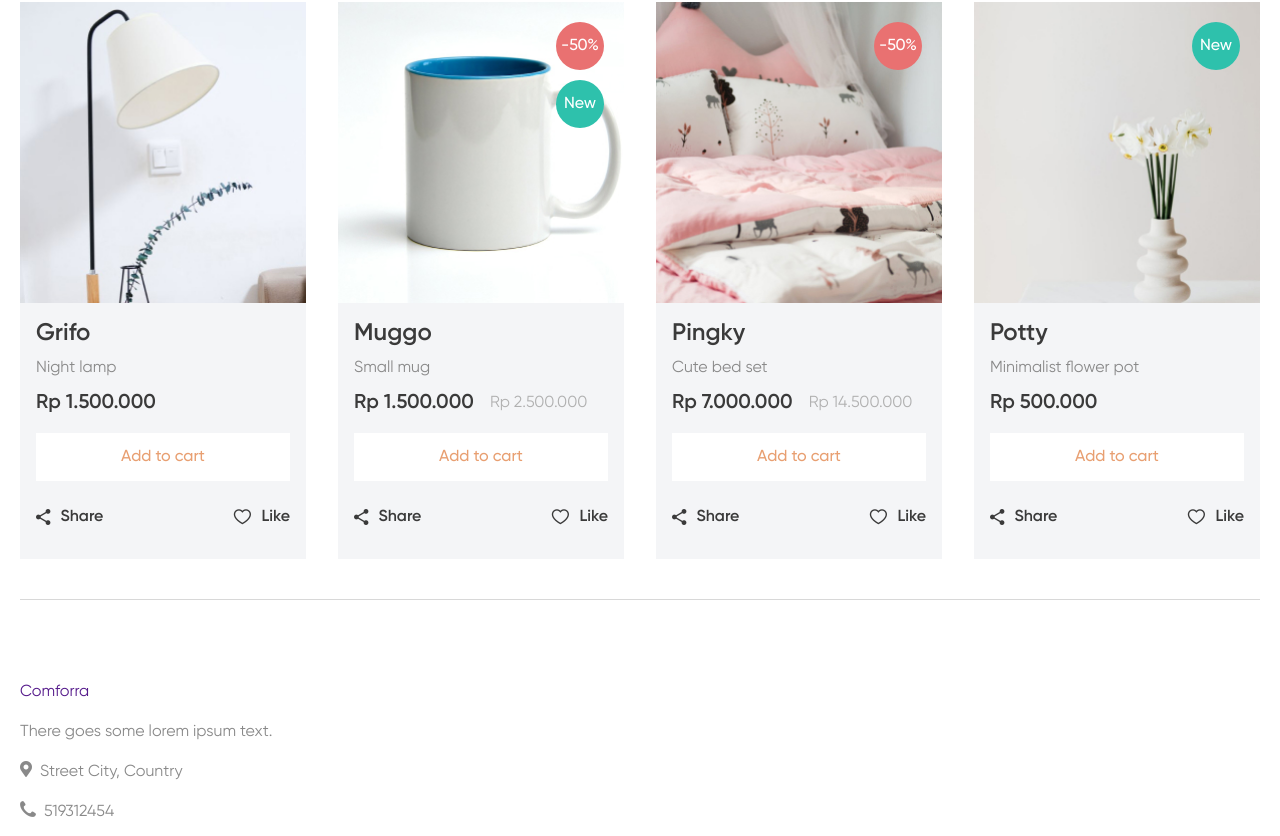
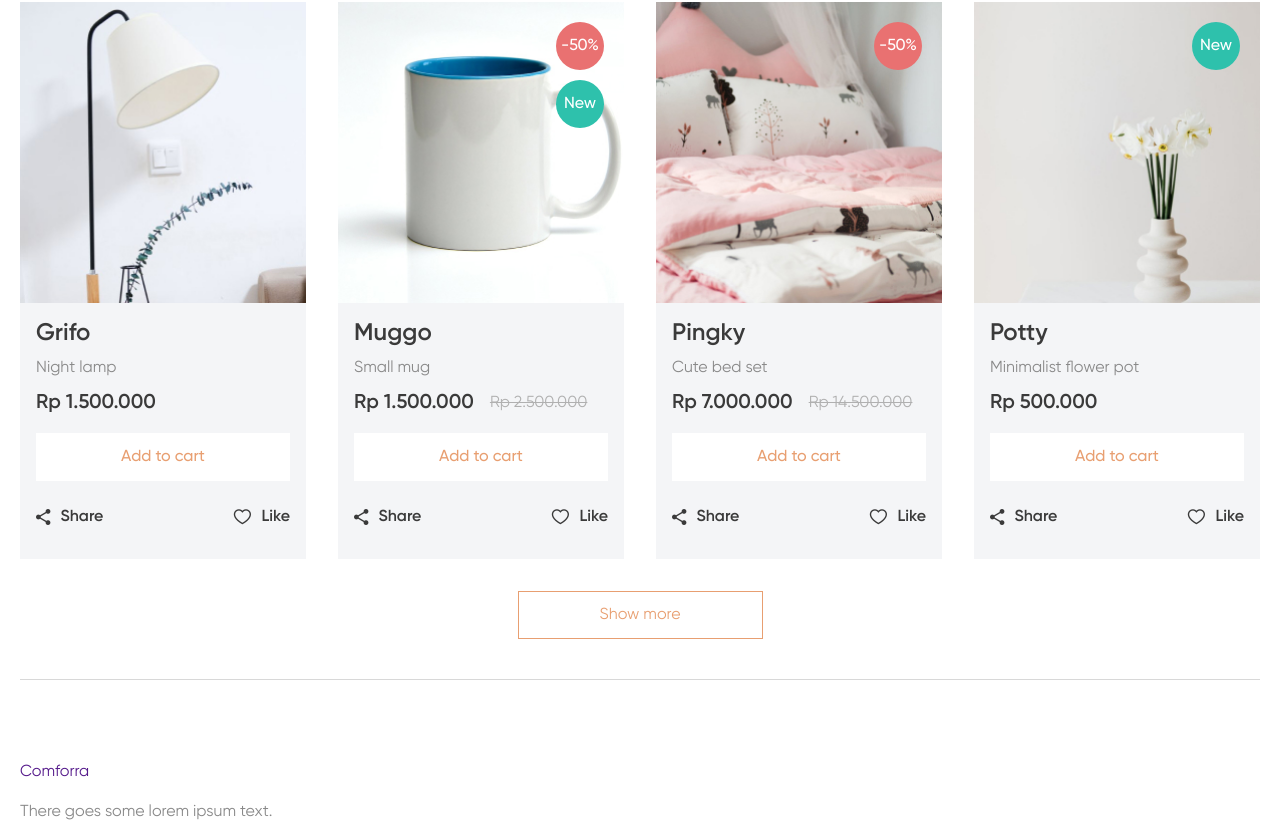
Before and after one commit to jugurj/comforra-furniture-shop, a Vue app: page / in a window 1280 px wide. Shown: the part 1674-2510 px from the top of the page. Built offline with nearby package versions, Linux system fonts and the light colour scheme.

Commit message:
Show more products button Implemented button to show more products on the product page and styles it according to the design. Added text decoration lien through for the old price o nthe product card component.

```diff
--- a/src/components/Products.vue
+++ b/src/components/Products.vue
@@ -11,6 +11,10 @@
         >
           <ProductsItem :productData="product" />
         </div>
+      </div>
+
+      <div class="products__footer">
+        <a href="" class="products__more btn">Show more</a>
       </div>
     </div>
   </div>
@@ -46,5 +50,21 @@ export default {
     gap: 32px;
     grid-template-columns: repeat(auto-fit, minmax(285px, 1fr));
   }
+
+  &__footer {
+    padding-top: 32px;
+    text-align: center;
+  }
+
+  &__more {
+    border: 1px solid $orangeColor;
+    color: $orangeColor;
+    min-width: 245px;
+
+    &:hover {
+      color: #fff;
+      background-color: $orangeColor;
+    }
+  }
 }
 </style>
--- a/src/components/ProductsItem.vue
+++ b/src/components/ProductsItem.vue
@@ -157,6 +157,7 @@ export default {
       font-weight: normal;
       margin-left: 16px;
       color: #b0b0b0;
+      text-decoration: line-through;
     }
   }
 
```
